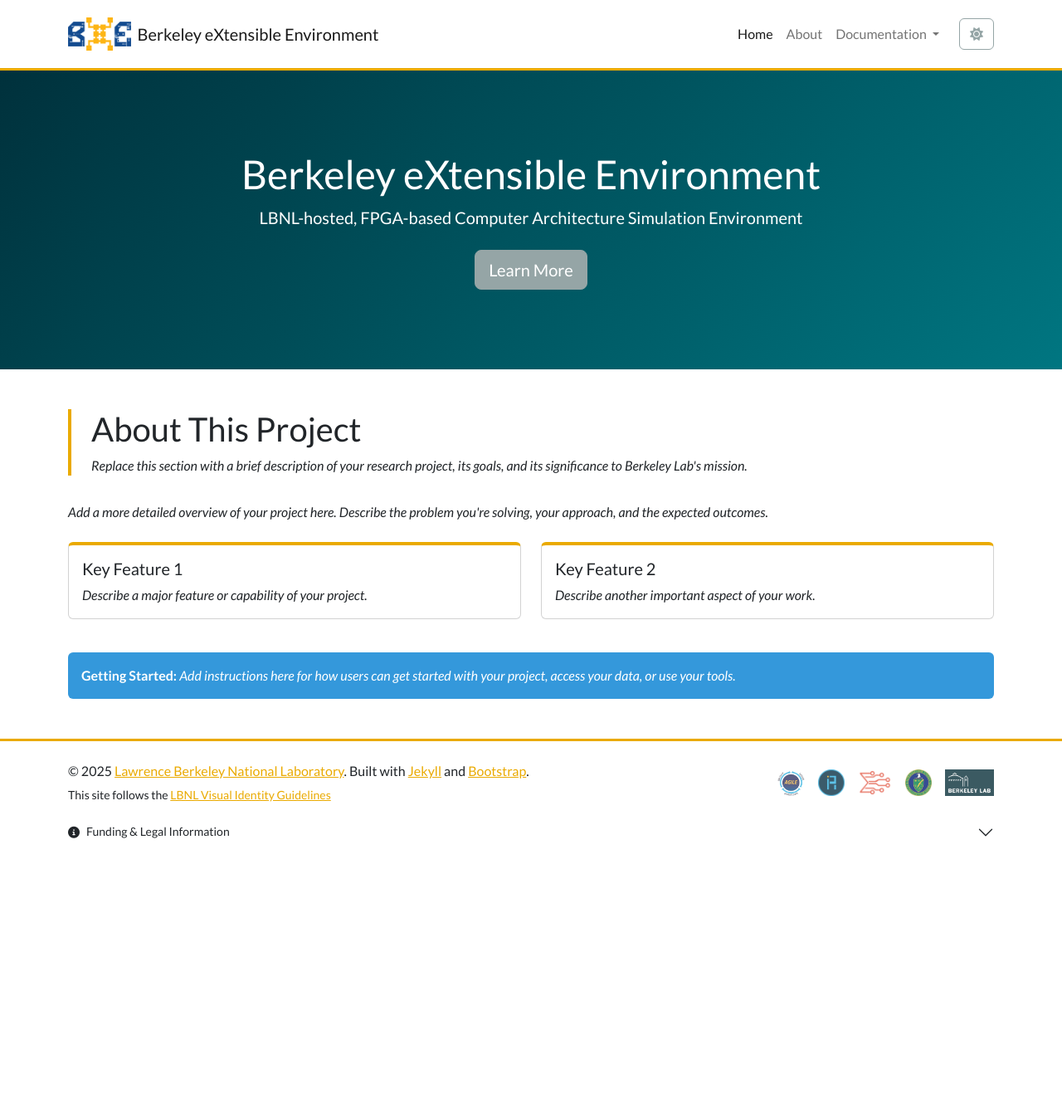
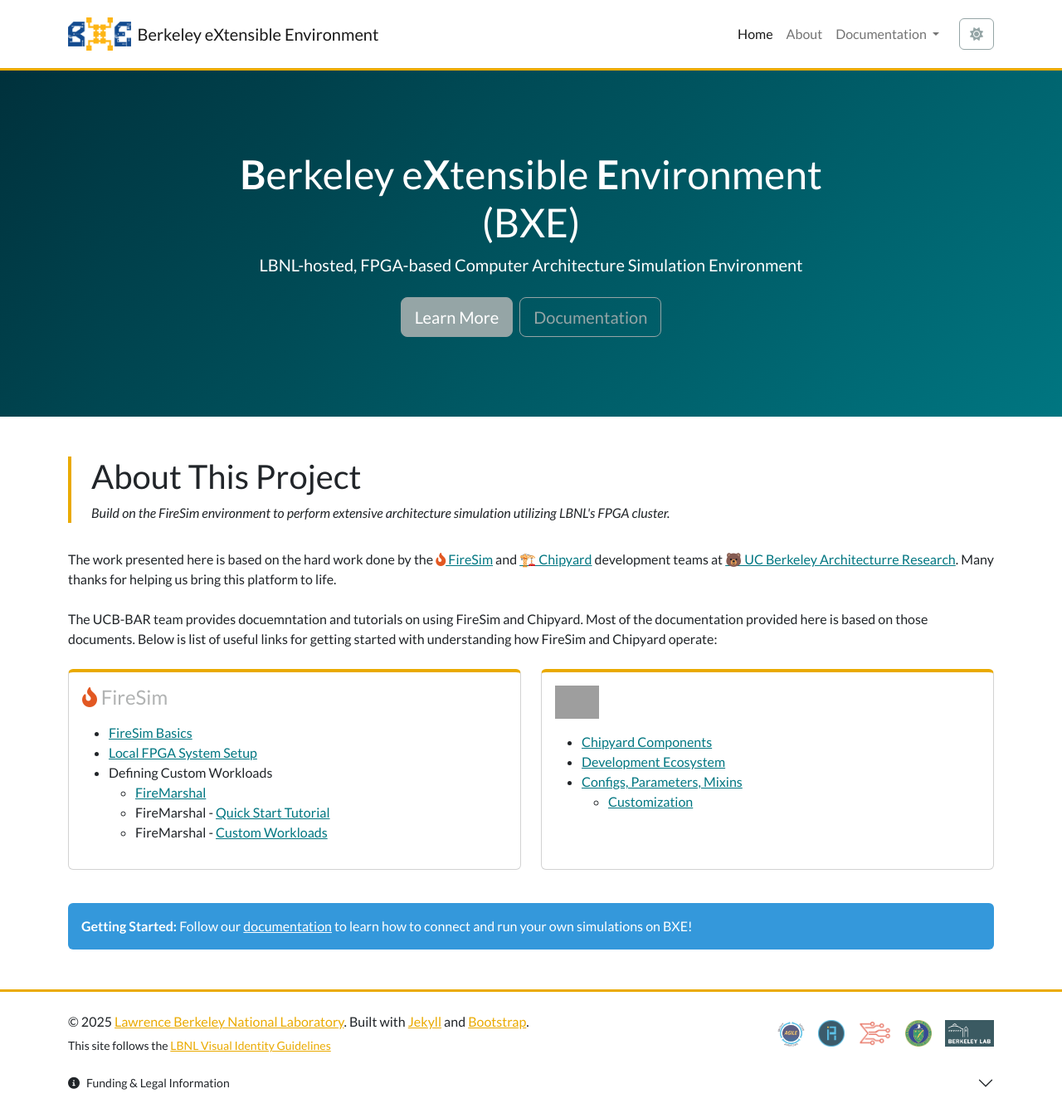
Before and after one commit to lbnlbxe/lbnlbxe.github.io, a Jekyll site: the page built from index.md, in a window 1280 px wide. Shown: the whole page at 83% size. Built offline with Jekyll 4.4.1, drawn with Linux system fonts in a browser that asks for light colours; nearby versions of some CDN libraries; before the commit the page ends 1045 px from its top, so only the background shows below that; grey boxes are pictures that could not be loaded.

Commit message:
Updated home page and about

```diff
--- a/index.md
+++ b/index.md
@@ -7,11 +7,11 @@ title: Home
     <div class="container py-5">
         <div class="row justify-content-center">
             <div class="col-lg-8 text-center">
-                <h1 class="display-5 fw-normal">Berkeley eXtensible Environment</h1>
+                <h1 class="display-5 fw-normal"><strong>B</strong>erkeley e<strong>X</strong>tensible <strong>E</strong>nvironment (BXE)</h1>
                 <p class="lead mb-4">LBNL-hosted, FPGA-based Computer Architecture Simulation Environment</p>
                 <div class="d-grid gap-2 d-md-flex justify-content-md-center">
-                    <a href="#about" class="btn btn-secondary btn-lg">Learn More</a>
-                    <!-- <a href="https://github.com/lbnlcomputerarch/bxe" class="btn btn-outline-secondary btn-lg">View on GitHub</a> -->
+                    <a href="/about" class="btn btn-secondary btn-lg">Learn More</a>
+                    <a href="/docs" class="btn btn-outline-secondary btn-lg">Documentation</a>
                 </div>
             </div>
         </div>
@@ -22,25 +22,44 @@ title: Home
     <section id="about">
         <div class="lbnl-accent">
             <h2>About This Project</h2>
-            <p><em>Replace this section with a brief description of your research project, its goals, and its significance to Berkeley Lab's mission.</em></p>
+            <p><em>Build on the FireSim environment to perform extensive architecture simulation utilizing LBNL's FPGA cluster.</em></p>
         </div>
 
-        <p><em>Add a more detailed overview of your project here. Describe the problem you're solving, your approach, and the expected outcomes.</em></p>
+        <p>The work presented here is based on the hard work done by the <a href="https://fires.im/" target="_blank"><i class="fas fa-fire-flame-curved" style="color: #e25822;"></i> FireSim</a> and <a href="https://chipyard.readthedocs.io/en/main/" target="_blank">🏗️ Chipyard</a> development teams at <a href="https://bar.eecs.berkeley.edu/" target="_blank">🐻 UC Berkeley Architecturre Research</a>. Many thanks for helping us bring this platform to life.
+        <br/><br/>
+        The UCB-BAR team provides docuemntation and tutorials on using FireSim and Chipyard. Most of the documentation provided here is based on those documents. Below is list of useful links for getting started with understanding how FireSim and Chipyard operate:</p>
 
         <div class="row mt-4">
             <div class="col-md-6 mb-3">
                 <div class="card lbnl-card h-100">
                     <div class="card-body">
-                        <h5 class="card-title">Key Feature 1</h5>
-                        <p class="card-text"><em>Describe a major feature or capability of your project.</em></p>
+                        <h4 class="card-title">
+                        <a href="https://docs.fires.im/" target="_blank" style="text-decoration: none; color: var(--bs-light); --letter-spacing: -1px; font: -apple-system,BlinkMacSystemFont,&quot;Segoe UI&quot;,Roboto,Helvetica,Arial,sans-serif,&quot;Apple Color Emoji&quot;,&quot;Segoe UI Emoji&quot;,&quot;Segoe UI Symbol&quot;; font-feature-settings: &quot;kern&quot; 1; font-kerning: normal;"><i class="fas fa-fire-flame-curved" style="color: #e25822;"></i> FireSim</a></h4>
+                        <p class="card-text"><ul>
+                            <li><a href="https://docs.fires.im/en/main/FireSim-Basics.html" target="_blank">FireSim Basics</a></li>
+                            <li><a href="https://docs.fires.im/en/main/Local-FPGA-Initial-Setup.html" target="_blank">Local FPGA System Setup</a></li>
+                            <li>Defining Custom Workloads
+                            <ul>
+                                <li><a href="https://firemarshal.readthedocs.io/en/latest/" target="_blank">FireMarshal</a></li>
+                                <li>FireMarshal - <a href="https://firemarshal.readthedocs.io/en/latest/Tutorials/quickstart.html" target="_blank">Quick Start Tutorial</a></li>
+                                <li>FireMarshal - <a href="https://firemarshal.readthedocs.io/en/latest/Tutorials/custom.html" target="_blank">Custom Workloads</a></li>
+                            </ul></li>
+                        </ul></p>
                     </div>
                 </div>
             </div>
             <div class="col-md-6 mb-3">
                 <div class="card lbnl-card h-100">
                     <div class="card-body">
-                        <h5 class="card-title">Key Feature 2</h5>
-                        <p class="card-text"><em>Describe another important aspect of your work.</em></p>
+                        <h4 class="card-title"><a href="https://chipyard.readthedocs.io/en/main/" target="_blank"><img src="https://chipyard.readthedocs.io/en/main/_images/chipyard-logo.svg" height="40" class="me-2" alt="Chipyard"></a></h4>
+                        <p class="card-text"><ul>
+                            <li><a href="https://chipyard.readthedocs.io/en/main/Chipyard-Basics/Chipyard-Components.html">Chipyard Components</a></li>
+                            <li><a href="https://chipyard.readthedocs.io/en/main/Chipyard-Basics/Development-Ecosystem.html">Development Ecosystem</a></li>
+                            <li><a href="https://chipyard.readthedocs.io/en/main/Chipyard-Basics/Configs-Parameters-Mixins.html">Configs, Parameters, Mixins</a>
+                            <ul>
+                                <li><a href="https://chipyard.readthedocs.io/en/main/Customization/index.html">Customization</a></li>
+                            </ul></li>
+                        </ul></p>
                     </div>
                 </div>
             </div>
@@ -48,7 +67,7 @@ title: Home
     </section>
 
     <div class="alert alert-info mt-4" role="alert">
-        <strong>Getting Started:</strong> <em>Add instructions here for how users can get started with your project, access your data, or use your tools.</em>
+        <strong>Getting Started:</strong> Follow our <a href="/docs/">documentation</a> to learn how to connect and run your own simulations on BXE!
     </div>
 
 </div>
```
Also changed, not shown: pages/about.md (+5 -5 lines).
